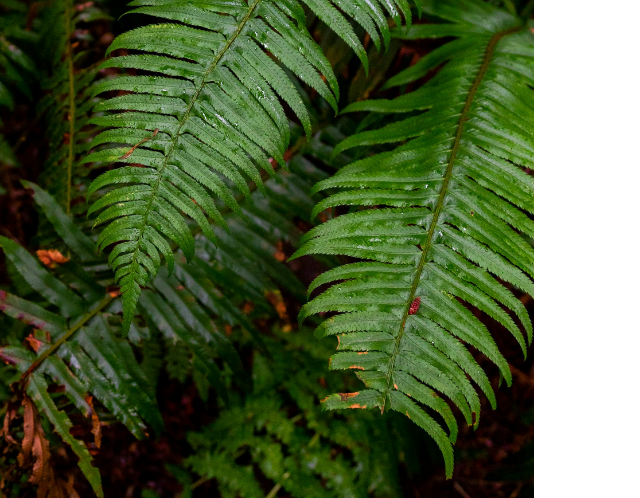
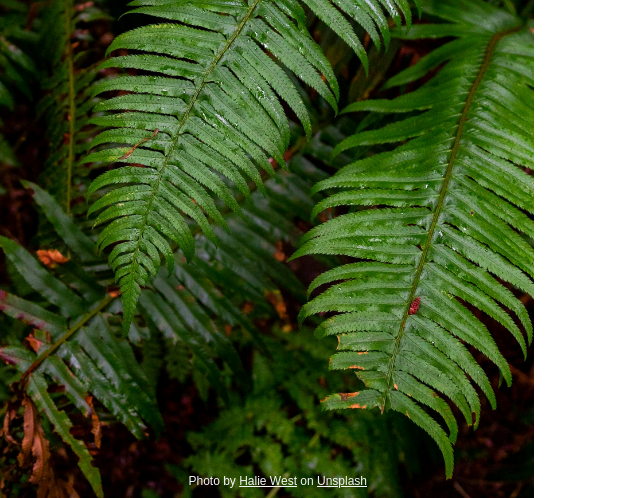
Before and after one commit to rizzitsinha/sign-up-form, a plain HTML site: page index.html in a window 1280 px wide. Shown: the part 302-800 px from the top of the page, without its empty margins (0-640 px from the left). Drawn offline with Linux system fonts and the light colour scheme; files whose address does not match are found by name.

Commit message:
Style sidebar

```diff
--- a/index.html
+++ b/index.html
@@ -7,7 +7,7 @@
     <link rel="stylesheet" href="./style.css">
 </head>
 <body>
-    <div class="sidebar-1">
+    <div class="sidebar">
        <div class="image-container">
             <img src="./assets/images/halie-west-25xggax4bSA-unsplash.jpg">
 
@@ -15,8 +15,13 @@
                 <img src="./assets/images/odin-lined logo.png">
                 <p>ODIN</p>
             </div>
+
+            <div class="sidebar-footer">
+                <p>
+                    Photo by <a href="https://unsplash.com/@haliewestphoto">Halie West</a> on <a href="https://unsplash.com/photos/green-leaf-plant-in-close-up-photography-25xggax4bSA">Unsplash</a>
+                </p>
+            </div>
        </div>
-
     </div>
 
 
--- a/style.css
+++ b/style.css
@@ -46,3 +46,27 @@ html {
 .sidebar-text img {
     height: 6.2rem;
 }
+
+.sidebar-footer p{
+    font-size: 12px;
+    font-family: sans-serif;
+    color: rgb(243 244 246);;
+}
+
+.sidebar-footer a {
+    text-decoration: none;
+    color: rgb(243 244 246);;
+    text-decoration: underline;
+}
+
+.sidebar-footer {
+    height: 100vh;
+    width: 555.53px;
+
+    display: flex;
+    justify-content: center;
+    align-items: end;
+
+    position: absolute;
+    top: -10px;
+}
```
